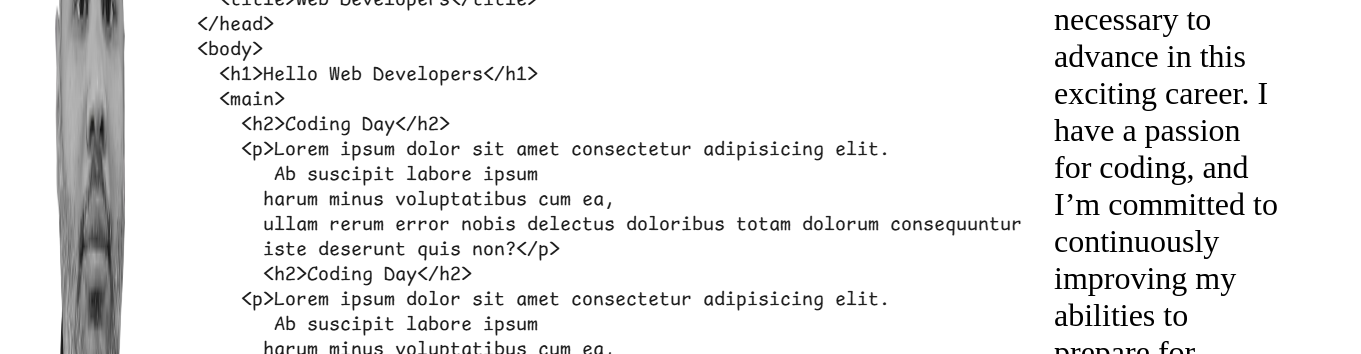
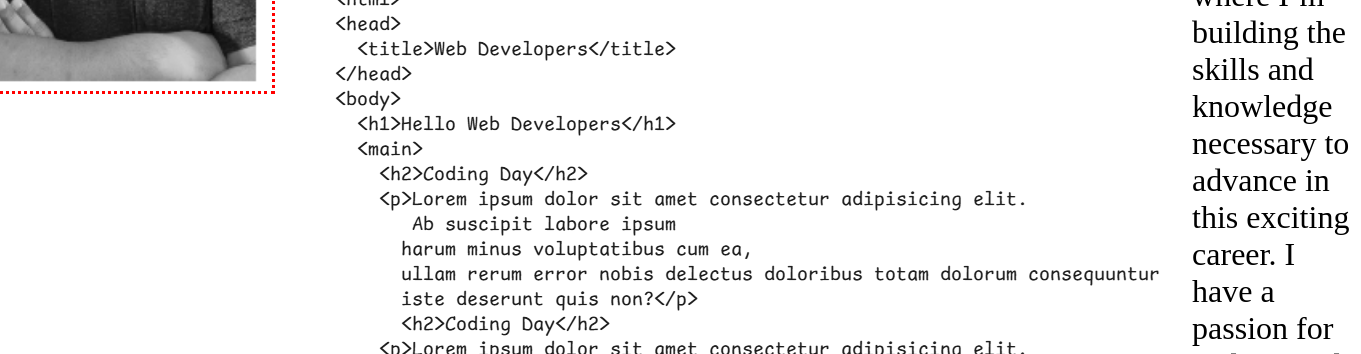
Before and after one commit to mastering23/personal-website-part-two-, a plain HTML site: page profile.html in a window 1280 px wide. Shown: the part 746-1100 px from the top of the page, 1361 px wide, since content can reach past the window. Drawn offline with Linux system fonts and the light colour scheme.

Commit message:
adding css to profile pages fixing image engel-photo and id the main in the profile

```diff
--- a/css/styles.css
+++ b/css/styles.css
@@ -52,7 +52,17 @@ color: red;
   padding: auto;
   }
 
+#main-profile #engel-photo{
+  height: 400px;
+  width: 300px;
+  border:3px dotted red;
+  margin: 50px;
+}
 
+#main-profile {
+  font-size: normal;
+  margin: 50px;
+}
 
 section{
 display: flex;
--- a/profile.html
+++ b/profile.html
@@ -28,7 +28,7 @@
 
   <hr>
 
-  <main>
+  <main id="main-profile">
 
     <section class="container">
 
```
